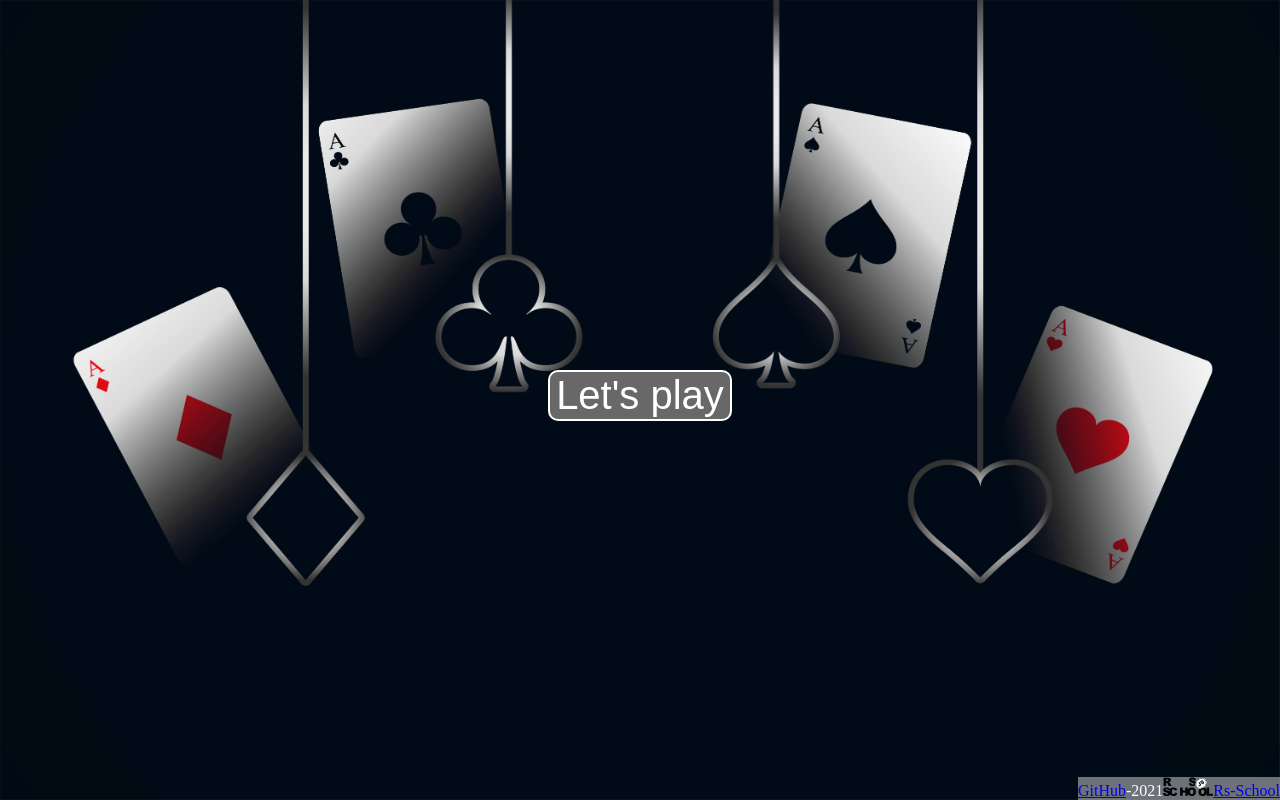
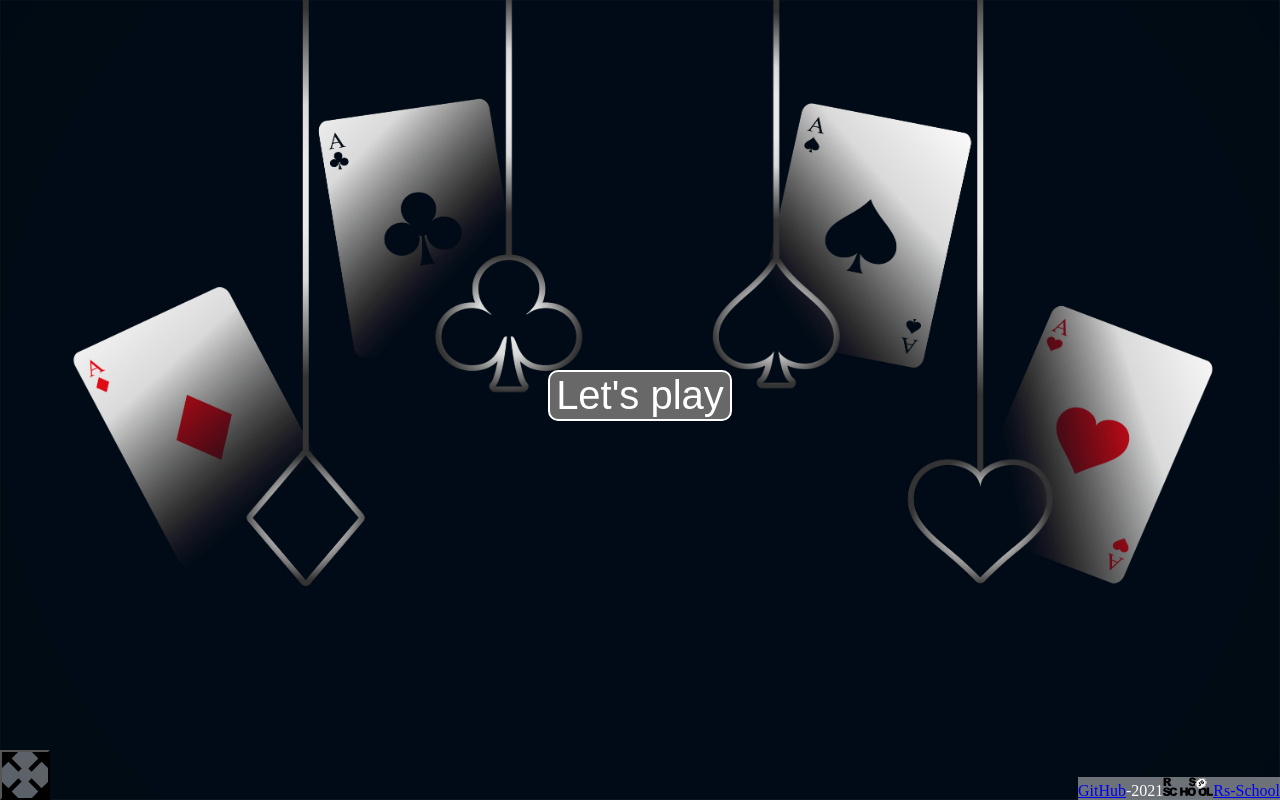
Before and after one commit to ebces/react-game, a React (Create React App) app: page / in a window 1280 px wide. Built offline with nearby package versions, Linux system fonts and the light colour scheme.

Commit message:
feat: add full screen mode

```diff
--- a/src/App.css
+++ b/src/App.css
@@ -10,3 +10,17 @@
   width: 100%;
   height: 100vh;
 }
+
+.full-screen-button {
+  position: absolute;
+  bottom: 0;
+  left: 0;
+  background: url('screen_full_icon.svg');
+  background-color: #ffffff5b;
+  width: 50px;
+  height: 50px;
+}
+
+.full-screen-button:hover {
+  cursor: pointer;
+}
--- a/src/App.js
+++ b/src/App.js
@@ -45,6 +45,10 @@ class App extends React.Component {
           />
           <Route path="/result" component={Result} />
           <Description />
+          <button
+            className="full-screen-button"
+            onClick={() => document.documentElement.requestFullscreen()}
+          ></button>
         </div>
       </BrowserRouter>
     );
```
Also changed, not shown: src/screen_full_icon.svg (added).
